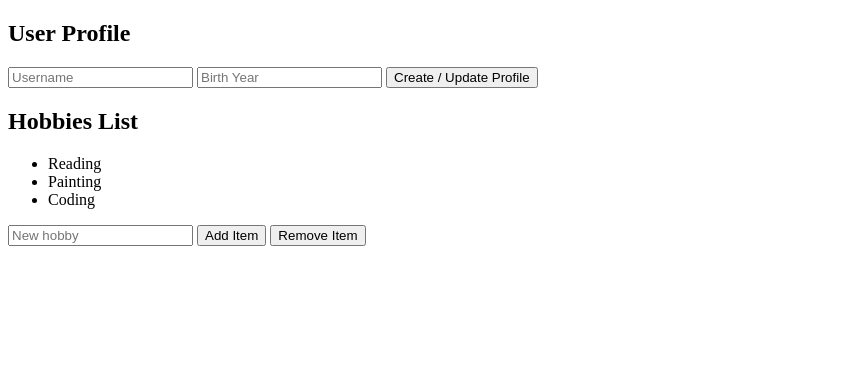
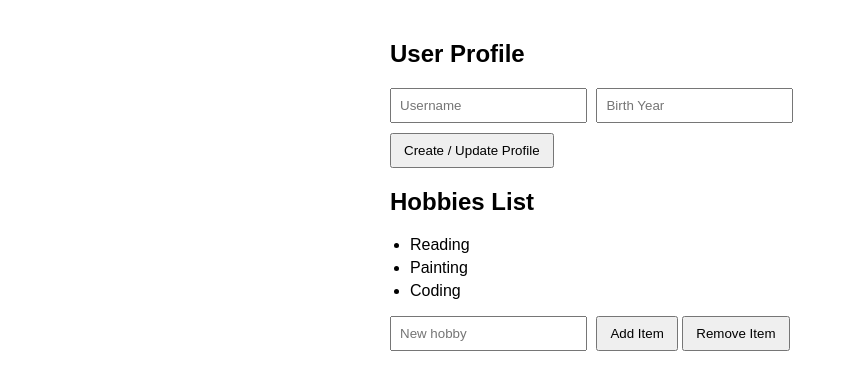
Before and after one commit to arabdrakh/front5, a plain HTML site: page index.html in a window 1280 px wide. Shown: the whole page, without its empty margins (0-848 px from the left). Drawn offline with Linux system fonts and the light colour scheme.

Commit message:
Add basic styling

```diff
--- a/index.html
+++ b/index.html
@@ -4,6 +4,33 @@
     <meta charset="UTF-8">
     <meta name="viewport" content="width=device-width, initial-scale=1.0">
     <title>Assignment 5</title>
+    <style>
+        body {
+            font-family: Arial, sans-serif;
+            max-width: 500px;
+            margin: 40px auto;
+            padding: 0 20px;
+        }
+
+        input {
+            padding: 8px;
+            margin-right: 5px;
+            margin-bottom: 10px;
+        }
+
+        button {
+            padding: 8px 12px;
+            cursor: pointer;
+        }
+
+        ul {
+            padding-left: 20px;
+        }
+
+        li {
+            margin-bottom: 5px;
+        }
+    </style>
 </head>
 <body>
 
```
